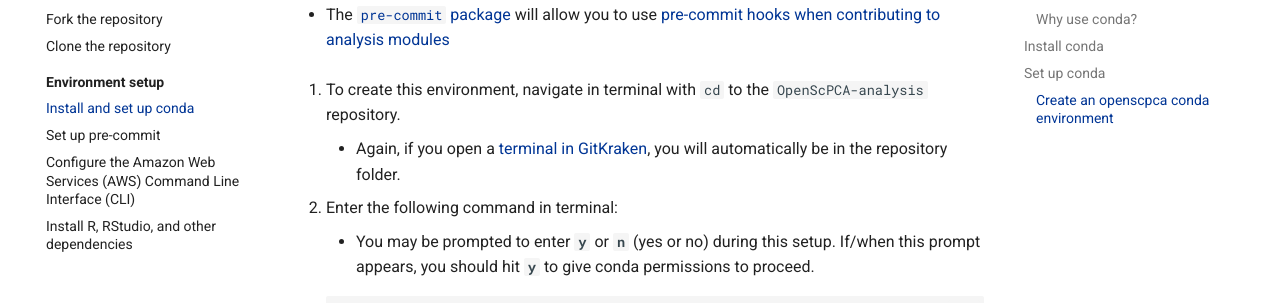
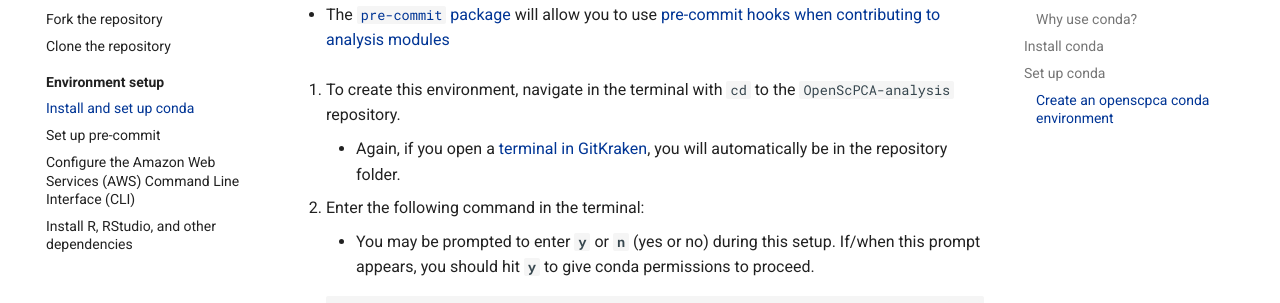
Before and after one commit to AlexsLemonade/OpenScPCA-analysis, an MkDocs documentation site: the page built from docs/technical-setup/environment-setup/setup-conda.md, in a window 1280 px wide and 900 px high, scrolled down 2023 px. Shown: the part 180-483 px from the top of the window. Built offline with MkDocs 1.6.1 and Material for MkDocs 9.7.7, drawn with Linux system fonts in a browser that asks for light colours.

Commit message:
Apply suggestions from code review
Co-authored-by: Joshua Shapiro <josh.shapiro@ccdatalab.org>

````diff
--- a/docs/technical-setup/environment-setup/setup-conda.md
+++ b/docs/technical-setup/environment-setup/setup-conda.md
@@ -68,10 +68,10 @@ The last step is to create an `openscpca` conda environment and install several
 <!-- Comment to force above to be bullets, next to be numbers -->
 
 
-1. To create this environment, navigate in terminal with `cd` to the `OpenScPCA-analysis` repository.
+1. To create this environment, navigate in the terminal with `cd` to the `OpenScPCA-analysis` repository.
     - Again, if you open a [terminal in GitKraken](../../software-platforms/general-tools/using-the-terminal.md#gitkraken), you will automatically be in the repository folder.
 
-1. Enter the following command in terminal:
+1. Enter the following command in the terminal:
     - You may be prompted to enter **`y`** or **`n`** (yes or no) during this setup.
     If/when this prompt appears, you should hit **`y`** to give conda permissions to proceed.
 
@@ -89,6 +89,7 @@ The last step is to create an `openscpca` conda environment and install several
         If you experience package conflicts when running this command, we recommend you go back to setting up a dedicated `openscpca` environment.
 
 1. Activate the environment with the following command:
+
     ```sh
     conda activate openscpca
     ```
````
